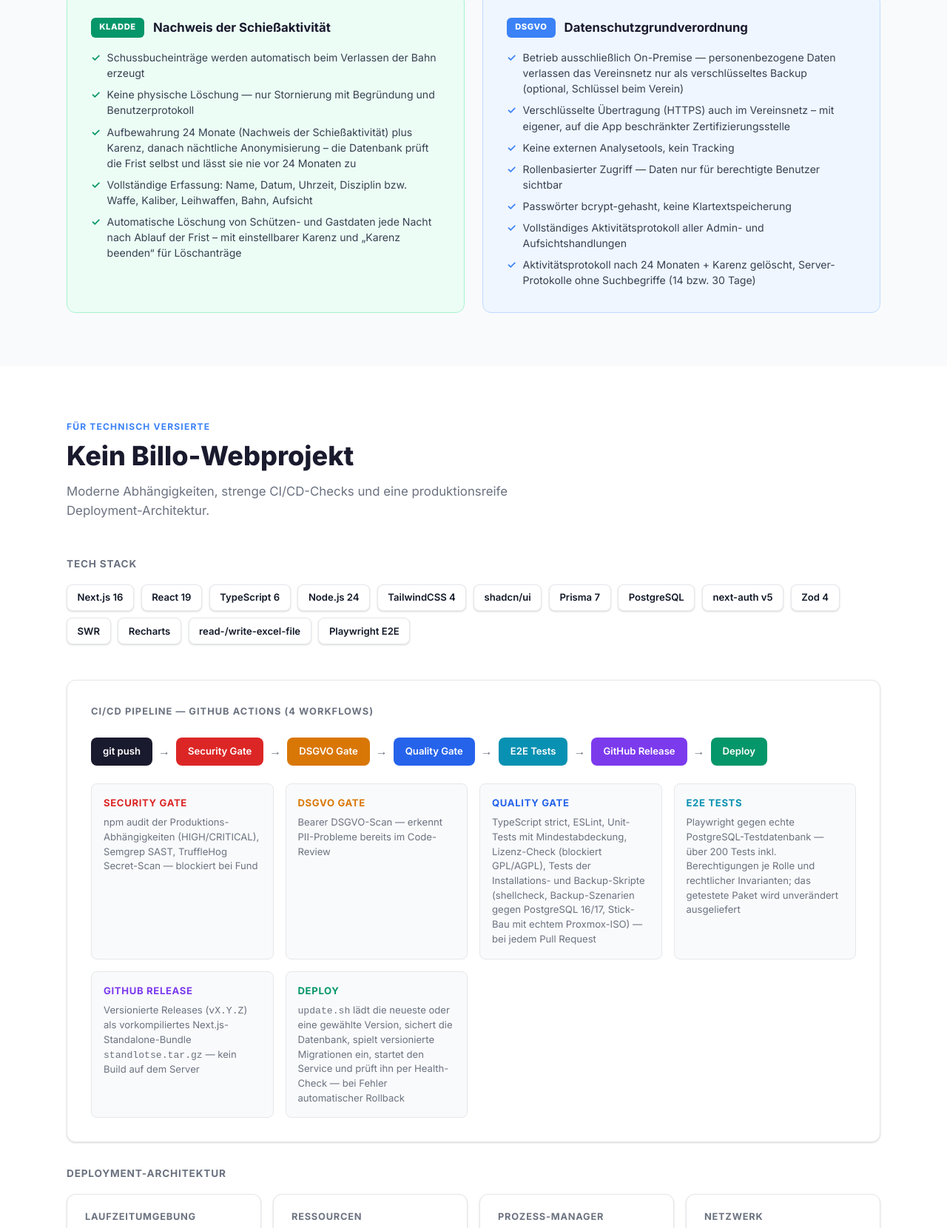
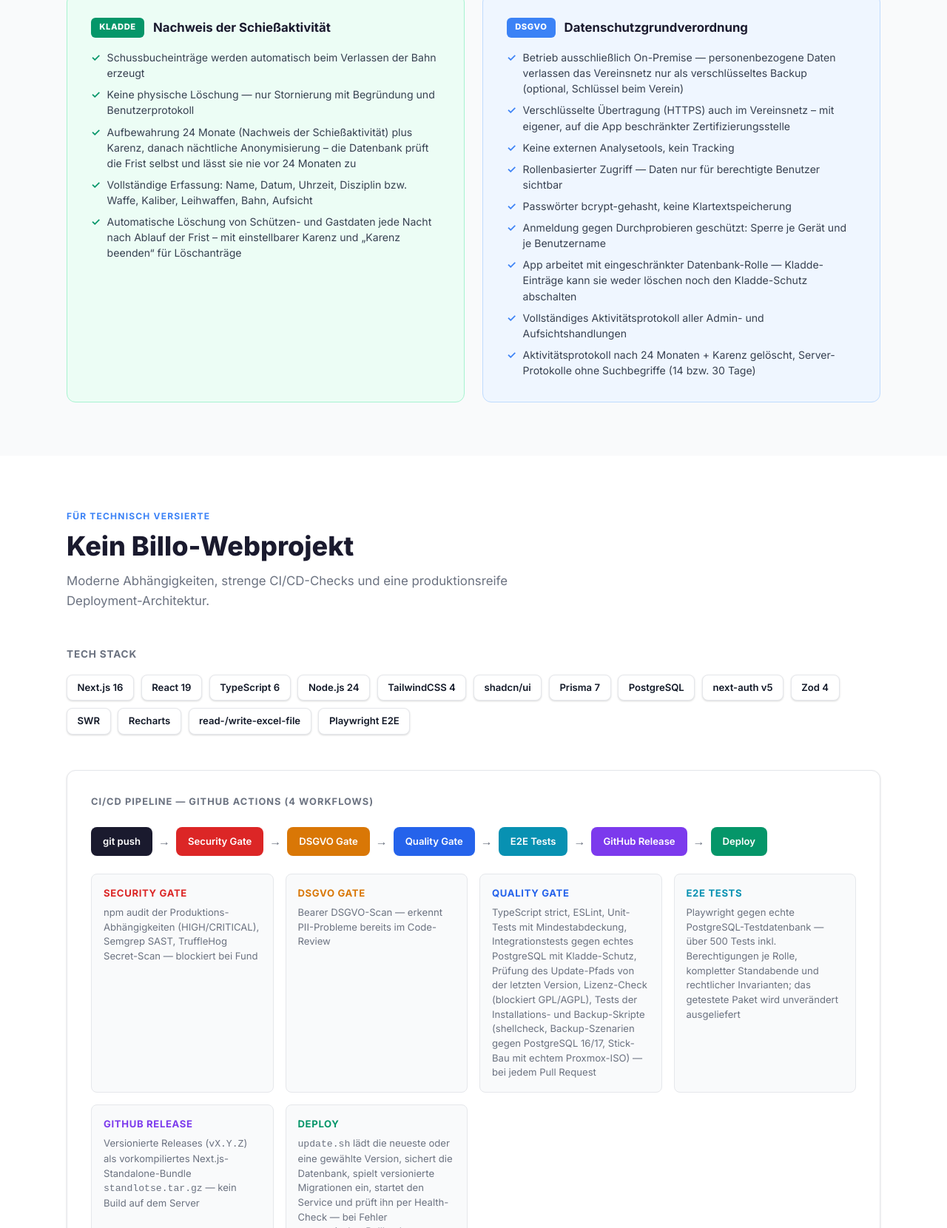
Before and after one commit to mlang-de/schiesskladde-page, a plain HTML site: page tech-index.html in a window 1280 px wide. Shown: the part 3207-4867 px from the top of the page at 74% size. Drawn offline with Linux system fonts and the light colour scheme.

Commit message:
Technik: Login-Sperre, eingeschränkte Datenbank-Rolle, Integrations- und Update-Pfad-Tests (Version 0.12.0) (#3)
Claude-Session: https://claude.ai/code/session_01Pcc6nHvTuHJga4RjtbG8gd

Co-authored-by: Claude <noreply@anthropic.com>

```diff
--- a/tech-index.html
+++ b/tech-index.html
@@ -763,6 +763,8 @@
           <li>Keine externen Analysetools, kein Tracking</li>
           <li>Rollenbasierter Zugriff — Daten nur für berechtigte Benutzer sichtbar</li>
           <li>Passwörter bcrypt-gehasht, keine Klartextspeicherung</li>
+          <li>Anmeldung gegen Durchprobieren geschützt: Sperre je Gerät und je Benutzername</li>
+          <li>App arbeitet mit eingeschränkter Datenbank-Rolle — Kladde-Einträge kann sie weder löschen noch den Kladde-Schutz abschalten</li>
           <li>Vollständiges Aktivitätsprotokoll aller Admin- und Aufsichtshandlungen</li>
           <li>Aktivitätsprotokoll nach 24 Monaten + Karenz gelöscht, Server-Protokolle ohne Suchbegriffe (14 bzw. 30 Tage)</li>
         </ul>
@@ -829,11 +831,11 @@
         </div>
         <div class="pipeline-detail">
           <p class="pipeline-detail-label blue">Quality Gate</p>
-          <p>TypeScript strict, ESLint, Unit-Tests mit Mindestabdeckung, Lizenz-Check (blockiert GPL/AGPL), Tests der Installations- und Backup-Skripte (shellcheck, Backup-Szenarien gegen PostgreSQL 16/17, Stick-Bau mit echtem Proxmox-ISO) — bei jedem Pull Request</p>
+          <p>TypeScript strict, ESLint, Unit-Tests mit Mindestabdeckung, Integrationstests gegen echtes PostgreSQL mit Kladde-Schutz, Prüfung des Update-Pfads von der letzten Version, Lizenz-Check (blockiert GPL/AGPL), Tests der Installations- und Backup-Skripte (shellcheck, Backup-Szenarien gegen PostgreSQL 16/17, Stick-Bau mit echtem Proxmox-ISO) — bei jedem Pull Request</p>
         </div>
         <div class="pipeline-detail">
           <p class="pipeline-detail-label teal">E2E Tests</p>
-          <p>Playwright gegen echte PostgreSQL-Testdatenbank — über 200 Tests inkl. Berechtigungen je Rolle und rechtlicher Invarianten; das getestete Paket wird unverändert ausgeliefert</p>
+          <p>Playwright gegen echte PostgreSQL-Testdatenbank — über 500 Tests inkl. Berechtigungen je Rolle, kompletter Standabende und rechtlicher Invarianten; das getestete Paket wird unverändert ausgeliefert</p>
         </div>
         <div class="pipeline-detail">
           <p class="pipeline-detail-label purple">GitHub Release</p>
```
